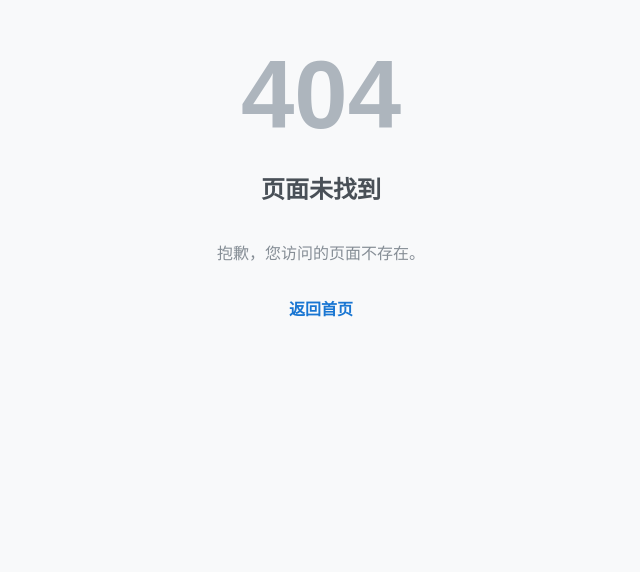
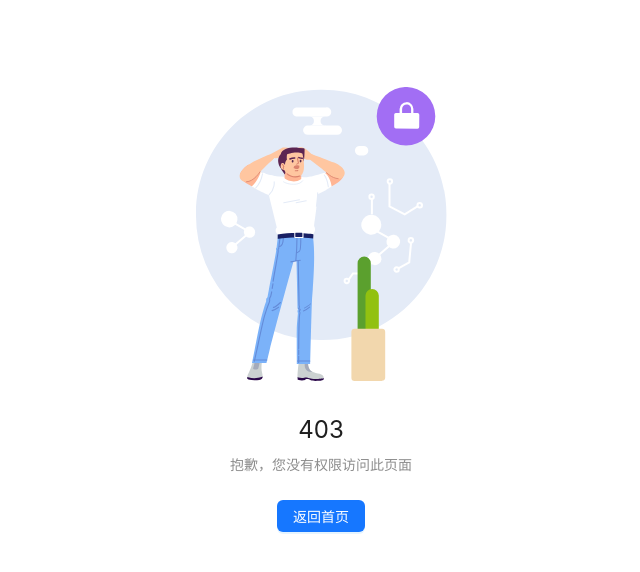
Before and after one commit to fangqunyao/Fangdada-Backend-Management-System-Web, a React (Vite) app: page /403 in a window 1280 px wide. Before the commit this address had no page. Shown: the part 220-792 px from the top of the page, without its empty margins (319-959 px from the left). Built offline with nearby package versions, Linux system fonts and the light colour scheme.

Commit message:
路由权限

```diff
--- a/src/api/index.ts
+++ b/src/api/index.ts
@@ -10,4 +10,9 @@ export default {
   login(params: any) {
     return request.post("/login", params);
   },
+
+  // 获取用户权限信息
+  getPermissions() {
+    return request.get("/admin/permissions");
+  },
 };
--- a/src/layout/index.tsx
+++ b/src/layout/index.tsx
@@ -1,4 +1,9 @@
-import { Outlet, useLocation } from "react-router-dom";
+import {
+  Outlet,
+  useLocation,
+  useRouteLoaderData,
+  Navigate,
+} from "react-router-dom";
 import { Layout } from "antd";
 import { useStore } from "../store/index";
 import { useEffect } from "react";
@@ -25,9 +30,15 @@ const pathToLabelMap: Record<string, string> = {
 export default function LayoutComponent() {
   const { collapsed, addTab } = useStore();
   const location = useLocation();
+  const currentPath = location.pathname;
+  const data = useRouteLoaderData("layout"); //获取当前权限路由路径
+  const staticMenuPaths = ["/dashboard", "/home", "/profile", "/403"];
+
+  if (!data.menuListPath.includes(currentPath) && !staticMenuPaths.includes(currentPath)) {
+    return <Navigate to="/403" />;
+  }
 
   useEffect(() => {
-    const currentPath = location.pathname;
     const label = pathToLabelMap[currentPath];
     if (label) {
       addTab({
--- a/src/main.tsx
+++ b/src/main.tsx
@@ -3,20 +3,17 @@ import "./index.css";
 import "./styles/theme.less";
 import App from "./App";
 import "@ant-design/v5-patch-for-react-19";
-import storage from "./utils/storage";
-import { useStore } from "./store";
+// import storage from "./utils/storage";
+// import { useStore } from "./store";
 
-// 在应用启动时，如果有token，恢复用户信息
-const initApp = () => {
-  const token = storage.getItem("token");
-  if (token) {
-    // 这里可以调用API获取最新用户信息，或者从缓存恢复
-    // 为了安全起见，我们可以调用一个用户信息接口
-    // 暂时先设置为空，页面加载时会重新获取
-    console.log("Token exists, user is logged in");
-  }
-};
+// // 在应用启动时，如果有token，恢复用户信息
+// const initApp = () => {
+//   const token = storage.getItem("token");
+//   if (token) {
+//     console.log("Token exists, user is logged in");
+//   }
+// };
 
-initApp();
+// initApp();
 
 createRoot(document.getElementById("root")!).render(<App />);
--- a/src/router/AuthLoader.ts
+++ b/src/router/AuthLoader.ts
@@ -1,6 +1,11 @@
-import roleApi from "@/api/role";
-import
+import api from "@/api";
+import { getMenuPaths } from "@/utils/index.ts";
 
-export default function AuthLoader(router: any) {
-    const data = roleApi.getRoleList();
+export default async function AuthLoader() {
+  const res = await api.getPermissions();
+  const { menus } = res;
+
+  const menuListPath = getMenuPaths(menus);
+  console.log(menuListPath, menus, "menuIds");
+  return { menuListPath, menus, buttonList: res.permissions };
 }
--- a/src/router/index.tsx
+++ b/src/router/index.tsx
@@ -1,6 +1,7 @@
 import { createBrowserRouter, Navigate } from "react-router-dom";
 
 import NotFound from "@/views/NotFound";
+import Forbidden from "@/views/Forbidden";
 import Login from "@/views/login";
 import Home from "@/views/home";
 import Layout from "@/layout";
@@ -12,14 +13,17 @@ import Role from "@/views/role";
 import Menu from "@/views/menu";
 import Post from "@/views/post";
 import Profile from "@/views/profile";
+import AuthLoader from "@/router/AuthLoader";
 
 const router = createBrowserRouter([
   {
+    id: "layout",
     element: (
       <RequireAuth>
         <Layout />
       </RequireAuth>
     ),
+    loader: AuthLoader,
     children: [
       { path: "/dashboard", element: <Dashboard /> },
       { path: "/userList", element: <User /> },
@@ -34,6 +38,7 @@ const router = createBrowserRouter([
 
   { path: "/", element: <Navigate to="/home" /> },
   { path: "/login", element: <Login /> },
+  { path: "/403", element: <Forbidden /> },
   { path: "*", element: <NotFound /> },
 ]);
 
--- /dev/null
+++ b/src/utils/index.ts
@@ -0,0 +1,9 @@
+// 获取菜单的path
+export function getMenuPaths(list: any): string[] {
+  return list.reduce((res: string[], item: any) => {
+    const paths = Array.isArray(item.menuSvoList)
+      ? getMenuPaths(item.menuSvoList)
+      : [item.url];
+    return res.concat(paths);
+  }, []);
+}
--- a/src/utils/request.ts
+++ b/src/utils/request.ts
@@ -18,10 +18,15 @@ const instance = axios.create({
 // 请求拦截器
 instance.interceptors.request.use(
   (config) => {
-    // 动态注入最新的 token（避免创建实例时 token 为空或过期后未更新）
     if (config && config.headers) {
-      // @ts-ignore
-      config.headers.Authorization = `Bearer ${storage.getItem("token") || ""}`;
+      const token = storage.getItem("token");
+      if (token) {
+        // @ts-ignore
+        config.headers.Authorization = `Bearer ${token}`;
+      } else {
+        // 显式删除，避免残留旧值
+        delete config.headers.Authorization;
+      }
     }
     return config;
   },
--- /dev/null
+++ b/src/views/Forbidden.tsx
@@ -0,0 +1,29 @@
+import React from 'react';
+import { Button, Result } from 'antd';
+import { useNavigate } from 'react-router-dom';
+
+const Forbidden: React.FC = () => {
+  const navigate = useNavigate();
+
+  return (
+    <Result
+      status="403"
+      title="403"
+      subTitle="抱歉，您没有权限访问此页面"
+      extra={
+        <Button type="primary" onClick={() => navigate('/home')}>
+          返回首页
+        </Button>
+      }
+      style={{
+        height: '100vh',
+        display: 'flex',
+        flexDirection: 'column',
+        justifyContent: 'center',
+        alignItems: 'center'
+      }}
+    />
+  );
+};
+
+export default Forbidden;
```
